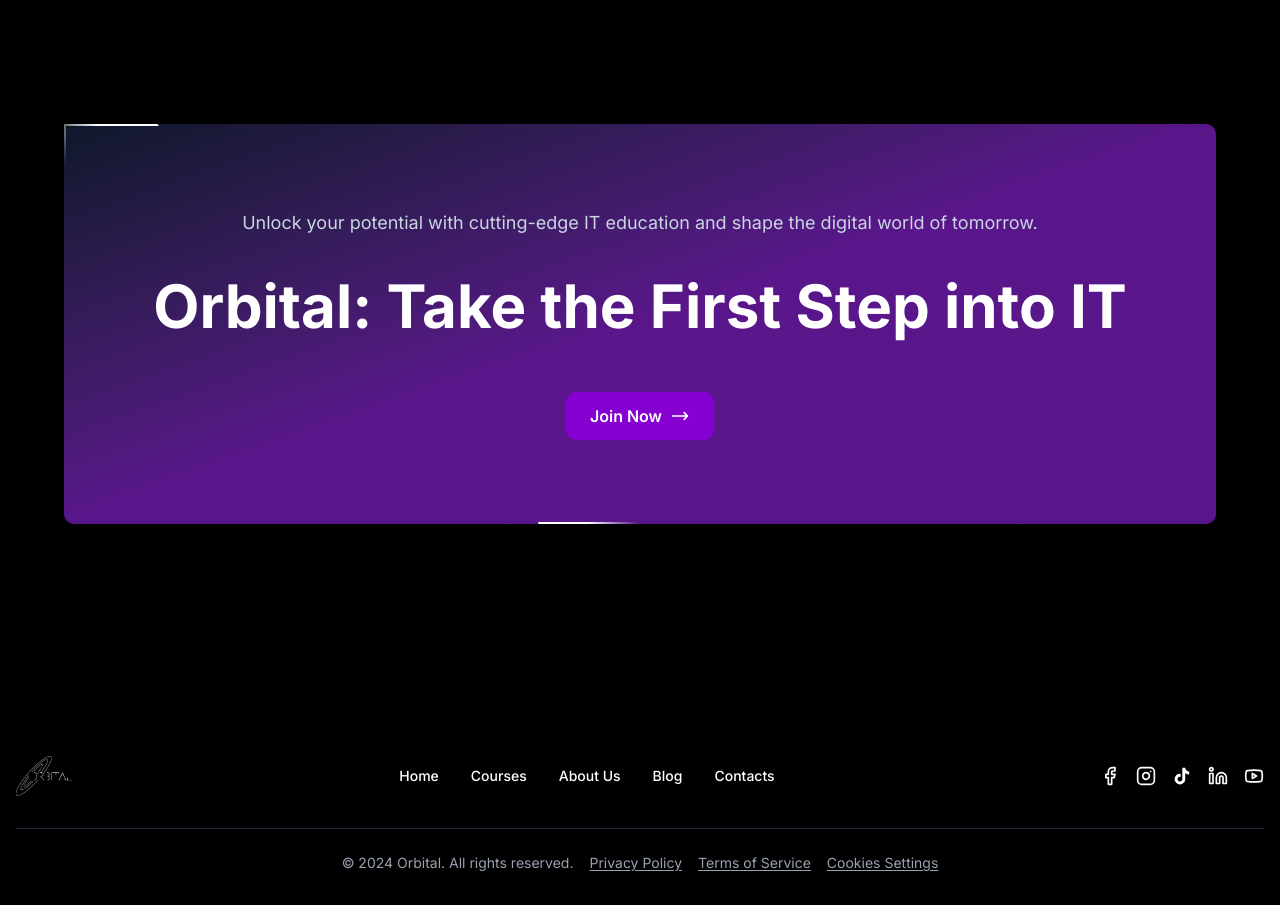
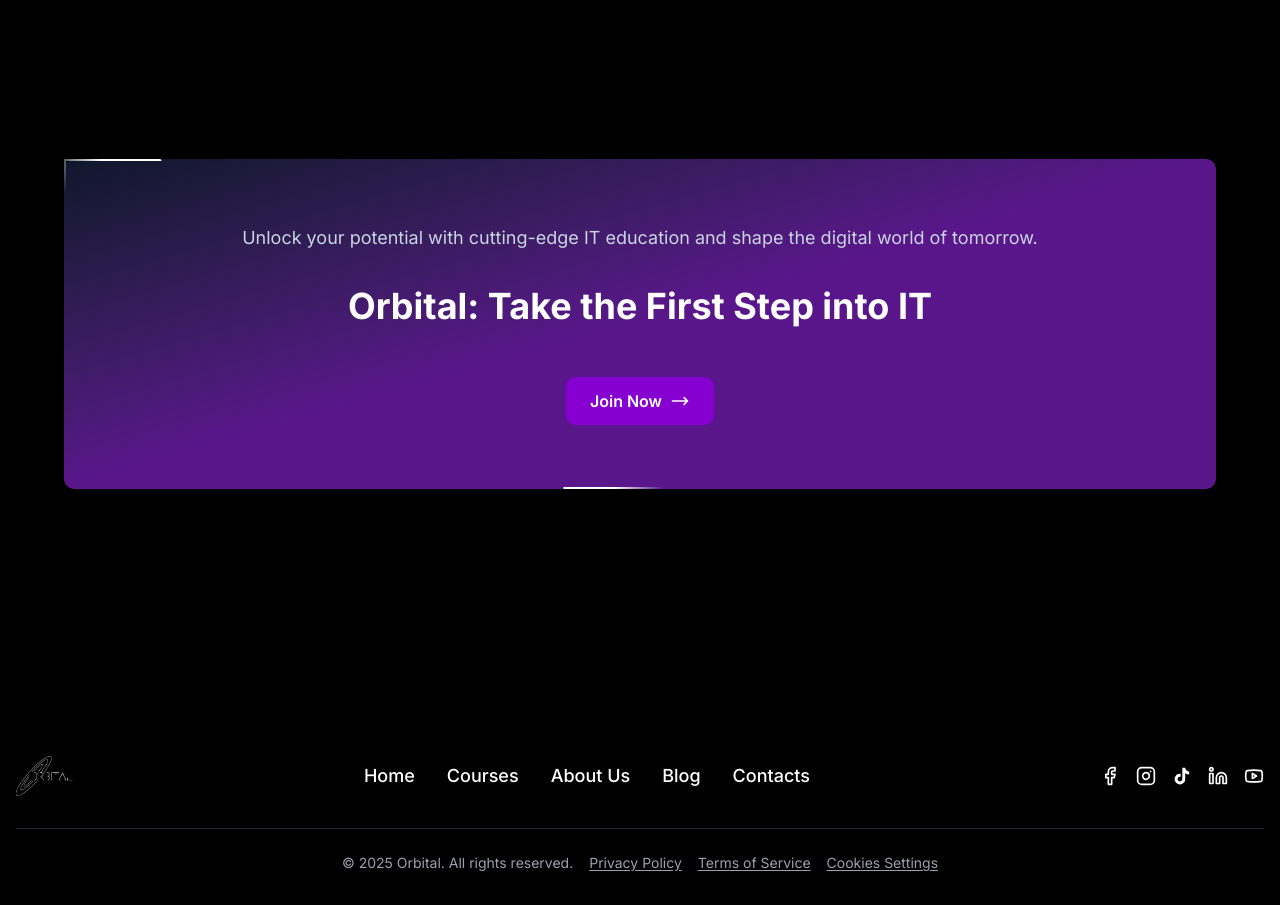
Before and after one commit to gurwnx222/sukii.xyz, a Next.js app: page / in a window 1280 px wide. Shown: the part 4940-5845 px from the top of the page. Built offline with nearby package versions, Linux system fonts and the light colour scheme.

Commit message:
fixes join now and footer section

```diff
--- a/app/components/JoinNow.jsx
+++ b/app/components/JoinNow.jsx
@@ -11,7 +11,7 @@
 }) => {
   return (
     <div
-      className={`${backgroundColor} ${textColor} p-8 md:p-12 lg:p-16 rounded-lg shadow-2xl text-center space-y-6 md:space-y-8 min-h-[400px] flex flex-col justify-center items-center`}
+      className={`${backgroundColor} ${textColor} p-8 md:p-12 lg:p-16 rounded-lg shadow-2xl text-center space-y-6 md:space-y-8 min-h-[300px] flex flex-col justify-center items-center`}
     >
       <p
         className={`${taglineColor} text-sm md:text-base lg:text-lg max-w-4xl mx-auto leading-relaxed`}
@@ -19,7 +19,7 @@
         {tagline}
       </p>
 
-      <h1 className="text-2xl md:text-4xl lg:text-5xl xl:text-6xl font-bold leading-tight max-w-5xl mx-auto">
+      <h1 className="text-2xl md:text-3xl lg:text-4xl xl:text-4xl font-bold leading-tight max-w-5xl mx-auto">
         {title}
       </h1>
 
@@ -42,9 +42,6 @@
   beamDuration = 10,
   beamSize = 100,
   beamDelay = 0,
-
-  // Event handlers
-  onButtonClick,
 }) {
   return (
     <div className="min-h-screen bg-black flex items-center justify-center p-4">
--- a/components/Footer.jsx
+++ b/components/Footer.jsx
@@ -33,7 +33,7 @@
           </div>
 
           {/* Navigation Links */}
-          <nav className="flex flex-wrap items-center justify-center gap-8 text-sm font-medium">
+          <nav className="flex flex-wrap items-center justify-center gap-8 text-lg font-medium">
             <Link
               href="/"
               className="hover:text-gray-300 transition-colors duration-200"
@@ -83,7 +83,7 @@
               <Instagram className="w-5 h-5" />
             </Link>
             <Link
-              href="#"
+              href="https://www.tiktok.com/@nuru_labs"
               className="hover:text-gray-300 transition-colors duration-200"
               aria-label="TikTok"
             >
@@ -111,22 +111,22 @@
 
         {/* Bottom section */}
         <div className="flex flex-col sm:flex-row items-center justify-center gap-4 text-sm text-gray-400">
-          <span>© 2024 Orbital. All rights reserved.</span>
+          <span>© 2025 Orbital. All rights reserved.</span>
           <div className="flex items-center gap-4">
             <Link
-              href="/privacy-policy"
+              href="#"
               className="hover:text-white transition-colors duration-200 underline underline-offset-2"
             >
               Privacy Policy
             </Link>
             <Link
-              href="/terms-of-service"
+              href="#"
               className="hover:text-white transition-colors duration-200 underline underline-offset-2"
             >
               Terms of Service
             </Link>
             <Link
-              href="/cookies-settings"
+              href="#"
               className="hover:text-white transition-colors duration-200 underline underline-offset-2"
             >
               Cookies Settings
```
